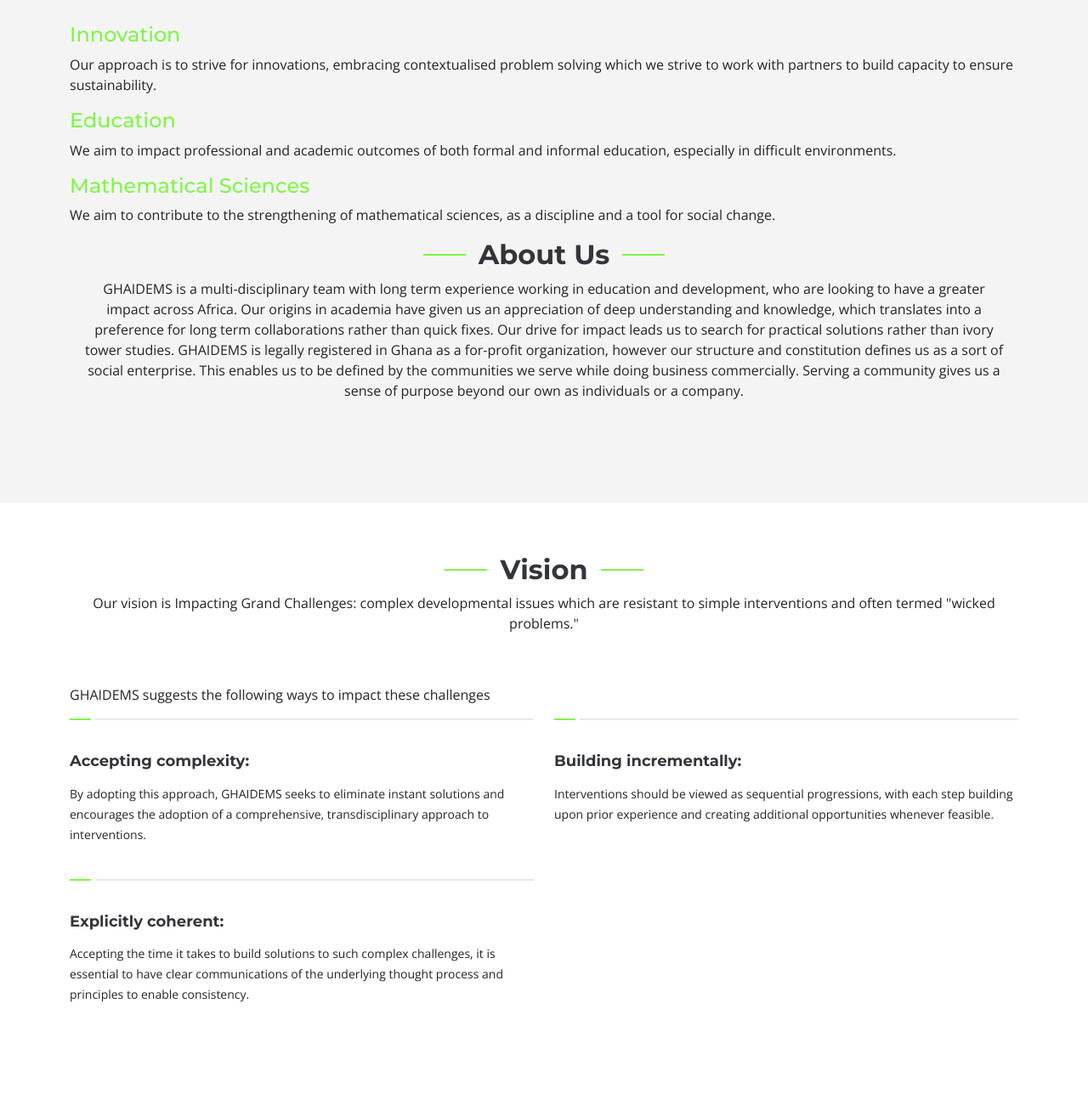
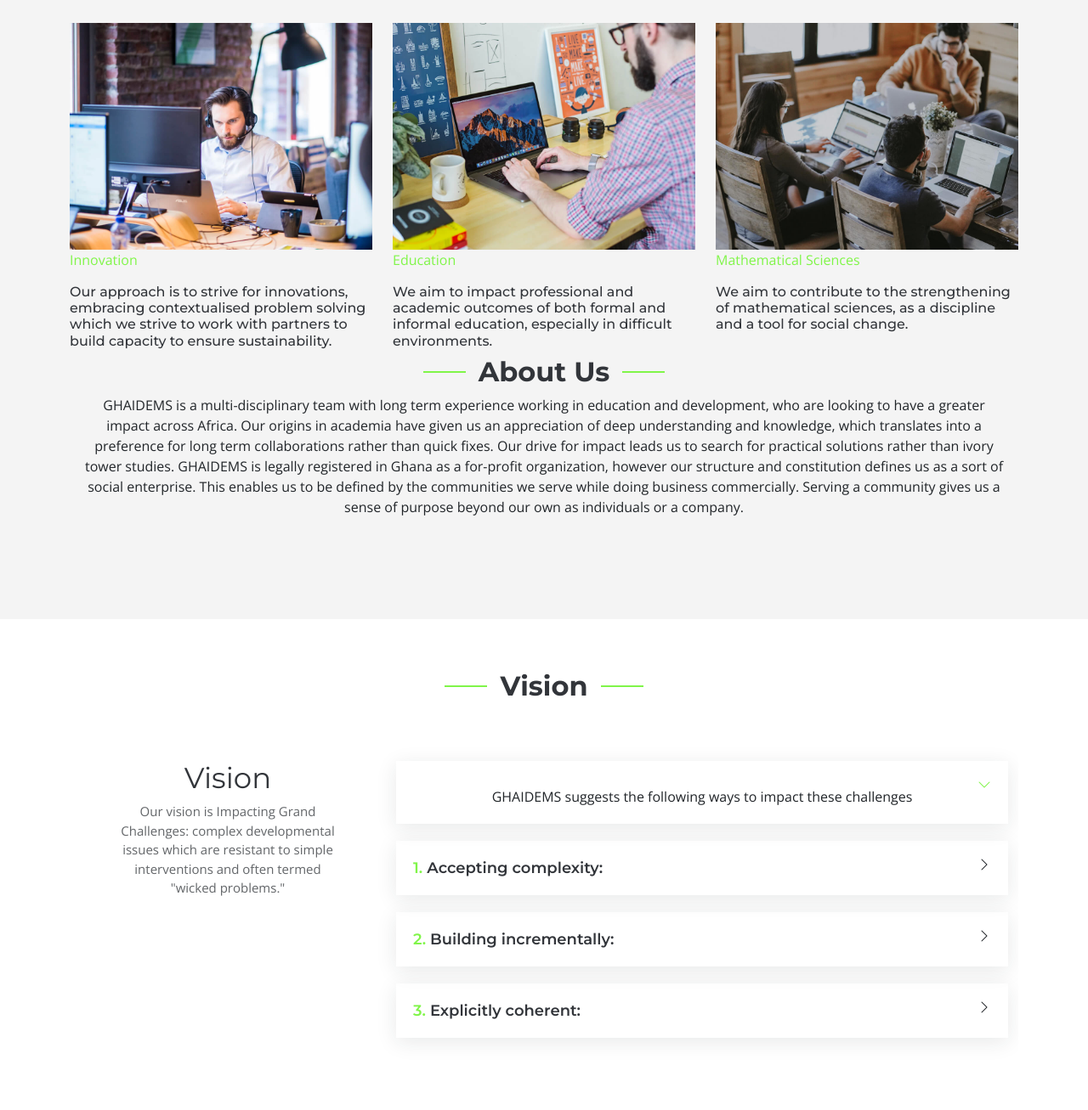
Before and after one commit to IDEMSInternational/GHAIDEMS, a plain HTML site: page index.html in a window 1280 px wide. Shown: the part 833-2140 px from the top of the page at 85% size. Drawn offline with nearby package versions, Linux system fonts and the light colour scheme.

Commit message:
Update index.html
More changes done to the Intro page, vision and removing the get started button

```diff
--- a/index.html
+++ b/index.html
@@ -82,8 +82,6 @@
         <i class="mobile-nav-toggle d-xl-none bi bi-list"></i>
       </nav><!-- End Nav Menu -->
 
-      <a class="btn-getstarted" href="index.html#about">Get Started</a>
-
     </div>
   </header><!-- End Header -->
 
@@ -112,29 +110,62 @@
 
     <!-- About Section - Home Page -->
     <section id="about" class="about">
+      <div class="container">
+
+        <div class="row gy-4">
+
+          <div class="col-xl-4 col-md-6" data-aos="fade-up" data-aos-delay="100">
+            <article>
+
+              <div class="post-img">
+                <img src="assets/img/blog/blog-1.jpg" alt="" class="img-fluid">
+              </div>
+
+              <p class="title"><a href="#" class="stretched-link">Innovation</a></p>
+              <h6 class="title">
+                <a>Our approach is to strive for innovations, embracing contextualised problem solving which we strive to work with partners to build capacity to ensure sustainability.
+                </a>
+              </h6>
+            </article>
+          </div><!-- End post list item -->
+
+          <div class="col-xl-4 col-md-6" data-aos="fade-up" data-aos-delay="200">
+            <article>
+
+              <div class="post-img">
+                <img src="assets/img/blog/blog-2.jpg" alt="" class="img-fluid">
+              </div>
+
+              <p class="title"><a href="#" class="stretched-link">Education</a></p>
+
+              <h6 class="title">
+                <a>We aim to impact professional and academic outcomes of both formal and informal education, especially in difficult environments.</a>
+              </h6>
+
+            </article>
+          </div><!-- End post list item -->
+
+          <div class="col-xl-4 col-md-6" data-aos="fade-up" data-aos-delay="300">
+            <article>
+
+              <div class="post-img">
+                <img src="assets/img/blog/blog-3.jpg" alt="" class="img-fluid">
+              </div>
+
+              <p class="title"><a href="#" class="stretched-link">Mathematical Sciences</a></p>
+
+              <h6 class="title">
+                <a>We aim to contribute to the strengthening of mathematical sciences, as a discipline and a tool for social change.</a>
+              </h6>
+                          </article>
+          </div><!-- End post list item -->
+
+        </div><!-- End recent posts list -->
+
+      </div>
 
       <div class="container" data-aos="fade-up" data-aos-delay="100">
 
-          <div class="service-item d-flex">
-              <div>
-              <h4 class="title"><a href="#" class="stretched-link">Innovation</a></h4>
-              <p class="description">Our approach is to strive for innovations, embracing contextualised problem solving which we strive to work with partners to build capacity to ensure sustainability.
-              </div>
-          </div>
-
-        <div class="service-item d-flex">
-          <div>
-          <h4 class="title"><a href="#" class="stretched-link">Education</a></h4>
-          <p class="description">We aim to impact professional and academic outcomes of both formal and informal education, especially in difficult environments.
-          </div>
-      </div>
-
-      <div class="service-item d-flex">
-        <div>
-        <h4 class="title"><a href="#" class="stretched-link">Mathematical Sciences</a></h4>
-        <p class="description">We aim to contribute to the strengthening of mathematical sciences, as a discipline and a tool for social change.
-       </div>
-    </div>
     <div class="container section-title" data-aos="fade-up">
       <h2>About Us</h2>
       <p>GHAIDEMS is a multi-disciplinary team with long term experience working in education and development, who are looking to have a greater impact across Africa. Our origins in academia have given us an appreciation of deep understanding and knowledge, which translates into a preference for long term collaborations rather than quick fixes.
@@ -153,45 +184,63 @@
       <!--  Section Title -->
       <div class="container section-title" data-aos="fade-up">
         <h2>Vision</h2>
-        <p>Our vision is Impacting  Grand Challenges: complex developmental issues which are resistant to simple interventions and often termed "wicked problems."</p>
-      </div><!-- End Section Title -->
+        <section id="faq" class="faq">
 
           <div class="container">
-        <p>GHAIDEMS suggests the following ways to impact  these challenges</p>
 
             <div class="row gy-4">
 
-          <div class="col-lg-6 " data-aos="fade-up" data-aos-delay="100">
-            <div class="service-item d-flex">
-              <div>
-                <h4 class="title"><a href="#" class="stretched-link">Accepting complexity:</a></h4>
-                <p class="description">By adopting this approach, GHAIDEMS seeks to eliminate instant solutions and encourages the adoption of a comprehensive, transdisciplinary approach to interventions.</div>
+              <div class="col-lg-4" data-aos="fade-up" data-aos-delay="100">
+                <div class="content px-xl-5">
+                  <h3><span>Vision</span></h3>
+                  <p>
+                    Our vision is Impacting  Grand Challenges: complex developmental issues which are resistant to simple interventions and often termed "wicked problems." </p>
                 </div>
               </div>
-          <!-- End Service Item -->
 
-          <div class="col-lg-6 " data-aos="fade-up" data-aos-delay="200">
-            <div class="service-item d-flex">
-                           <div>
-                <h4 class="title"><a href="#" class="stretched-link">Building incrementally:</a></h4>
-                <p class="description">Interventions should be viewed as sequential progressions, with each step building upon prior experience and creating additional opportunities whenever feasible.
+              <div class="col-lg-8" data-aos="fade-up" data-aos-delay="200">
+
+                <div class="faq-container">
+                  <div class="faq-item faq-active">
+                      <div class="faq-content">
+                      <p>GHAIDEMS suggests the following ways to impact  these challenges
                       </div>
+                    <i class="faq-toggle bi bi-chevron-right"></i>
+                  </div><!-- End Faq item-->
+
+                  <div class="faq-item">
+                    <h3><span class="num">1.</span> <span>Accepting complexity:</span></h3>
+                    <div class="faq-content">
+                      <p>By adopting this approach, GHAIDEMS seeks to eliminate instant solutions and encourages the adoption of a comprehensive, transdisciplinary approach to interventions.</div>
+                    <i class="faq-toggle bi bi-chevron-right"></i>
+                  </div><!-- End Faq item-->
+
+                  <div class="faq-item">
+                    <h3><span class="num">2.</span> <span>Building incrementally:</span></h3>
+                    <div class="faq-content">
+                      <p>Interventions should be viewed as sequential progressions, with each step building upon prior experience and creating additional opportunities whenever feasible.
+                      </p>
                     </div>
-          </div><!-- End Service Item -->
+                    <i class="faq-toggle bi bi-chevron-right"></i>
+                  </div><!-- End Faq item-->
 
-          <div class="col-lg-6 " data-aos="fade-up" data-aos-delay="300">
-            <div class="service-item d-flex">
-                            <div>
-                <h4 class="title"><a href="#" class="stretched-link">Explicitly coherent:</a></h4>
-                <p class="description">Accepting the time it takes to build solutions to such complex challenges, it is essential to have clear communications of the underlying thought process and principles to enable consistency.
+                  <div class="faq-item">
+                    <h3><span class="num">3.</span> <span>Explicitly coherent:</span></h3>
+                    <div class="faq-content">
+                      <p>Accepting the time it takes to build solutions to such complex challenges, it is essential to have clear communications of the underlying thought process and principles to enable consistency.
+                      </p>
                     </div>
-            </div>
-          </div><!-- End Service Item -->
+                    <i class="faq-toggle bi bi-chevron-right"></i>
+                  </div><!-- End Faq item-->
 
                 </div>
 
               </div>
+            </div>
 
+          </div>
+
+        </section><!-- End Faq Section -->
     </section><!-- End Services Section -->
 
     <!-- Features Section - Home Page -->
```
Lines whose indentation alone changed are shown as unchanged.
